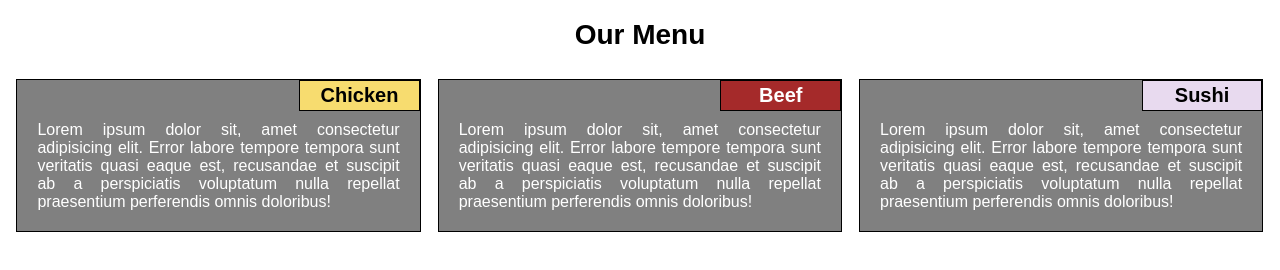
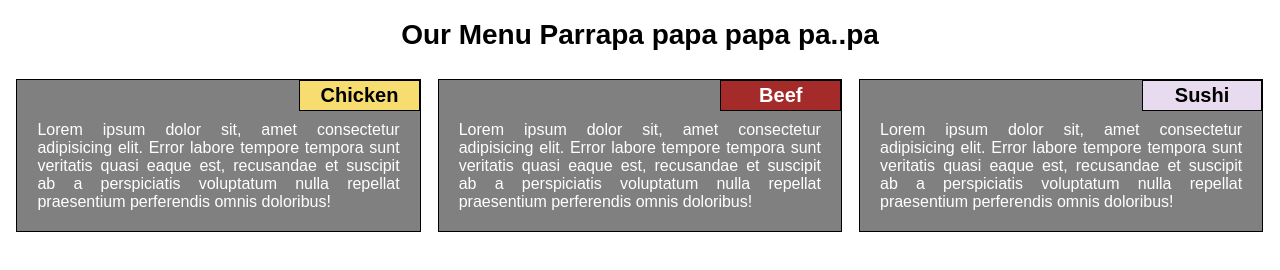
Before and after one commit to ppricardo8017/module2_ricardo_gutz, a plain HTML site: page index.html in a window 1280 px wide. Drawn offline with Linux system fonts and the light colour scheme.

Commit message:
Cambio de titulo parr pa papa papa

```diff
--- a/index.html
+++ b/index.html
@@ -7,7 +7,7 @@
 <title>Menu</title>
 </head>
 <body>
-<h1>Our Menu</h1>
+<h1>Our Menu Parrapa papa papa pa..pa</h1>
 
 <div class="row">
   <div class="col-lg-4 col-md-6 col-sm-12">
```
